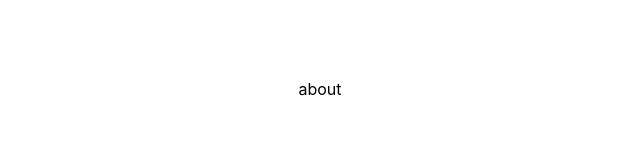
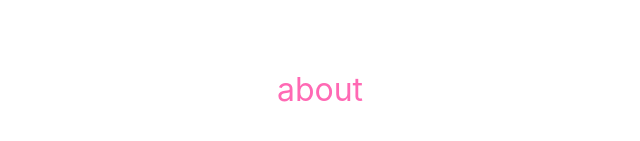
Before and after one commit to SonedaYusuke/next-template, a Next.js app: page /about in a window 1280 px wide. Shown: the part 311-452 px from the top of the page, without its empty margins (320-960 px from the left). Built offline with nearby package versions, Linux system fonts and the light colour scheme.

Commit message:
emotionを追加

```diff
--- a/package.json
+++ b/package.json
@@ -15,6 +15,8 @@
     "react-dom": "17.0.1"
   },
   "devDependencies": {
+    "@emotion/react": "^11.1.2",
+    "@emotion/styled": "^11.0.0",
     "@types/node": "^14.14.13",
     "@types/react": "^17.0.0",
     "@types/react-dom": "^17.0.0",
--- a/src/pages/about.tsx
+++ b/src/pages/about.tsx
@@ -1,6 +1,14 @@
 import React, { FC } from "react"
 import Head from "next/head"
 import styles from "../styles/Home.module.css"
+
+import styled from "@emotion/styled"
+
+const PinkText = styled.div({
+  color: "hotpink",
+  fontSize: "32px",
+})
+
 
 const About: FC = () => {
   return (
@@ -9,7 +17,7 @@ const About: FC = () => {
         <title>Create Next App</title>
         <link rel="icon" href="/favicon.ico" />
       </Head>
-      <p>about</p>
+      <PinkText>about</PinkText>
     </div>
   )
 }
--- a/tsconfig.json
+++ b/tsconfig.json
@@ -12,7 +12,8 @@
     "moduleResolution": "node",
     "resolveJsonModule": true,
     "isolatedModules": true,
-    "jsx": "preserve"
+    "jsx": "preserve",
+    "jsxImportSource": "@emotion/react"
   },
   "include": ["next-env.d.ts", "**/*.ts", "**/*.tsx"],
   "exclude": ["node_modules"]
```
Also changed, not shown: 1 other file (tests, documents, lock files or other folders).
